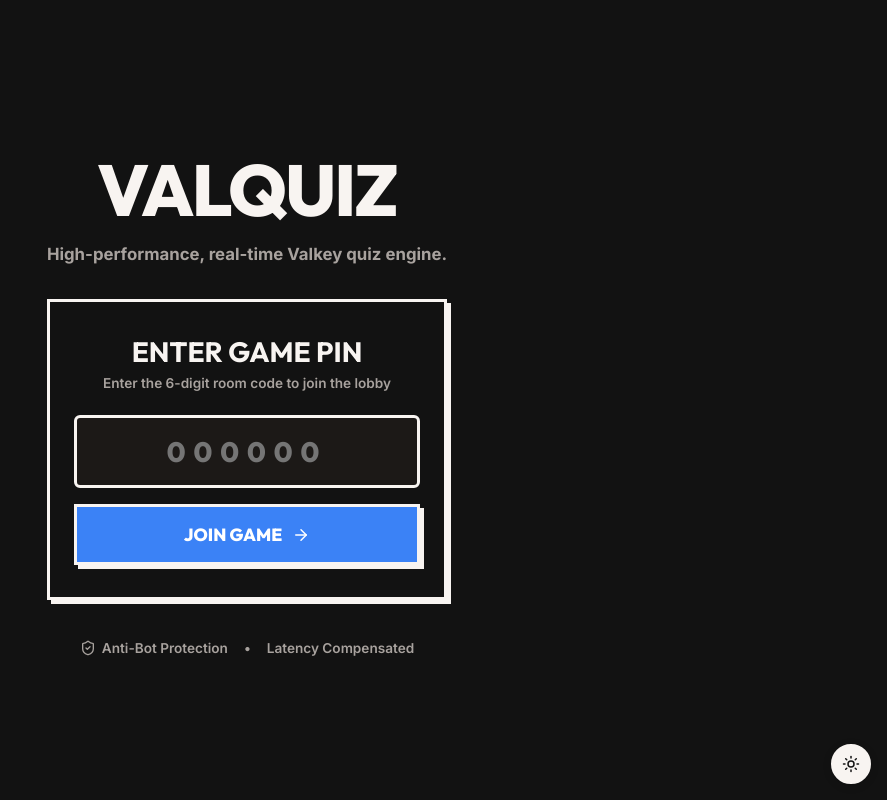
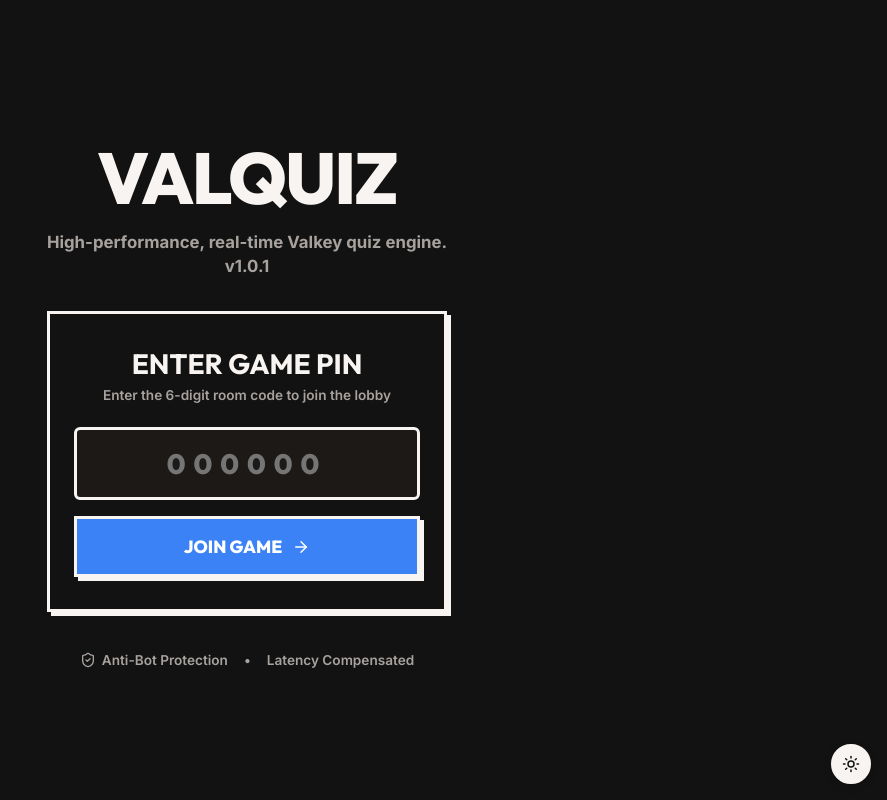
Before and after one commit to varshith-dev/valquiz, a React (Vite) app in the folder client/: page / in a window 1280 px wide. Shown: the whole page, without its empty margins (393-1280 px from the left). Built offline with nearby package versions, Linux system fonts and the light colour scheme; no server answers.

Commit message:
test: add v1.0.1 tag to homepage

```diff
--- a/client/src/pages/Home/HomePage.tsx
+++ b/client/src/pages/Home/HomePage.tsx
@@ -101,7 +101,7 @@
             lineHeight: 1.4,
           }}
         >
-          High-performance, real-time Valkey quiz engine.
+          High-performance, real-time Valkey quiz engine. v1.0.1
         </p>
       </div>
 
```
